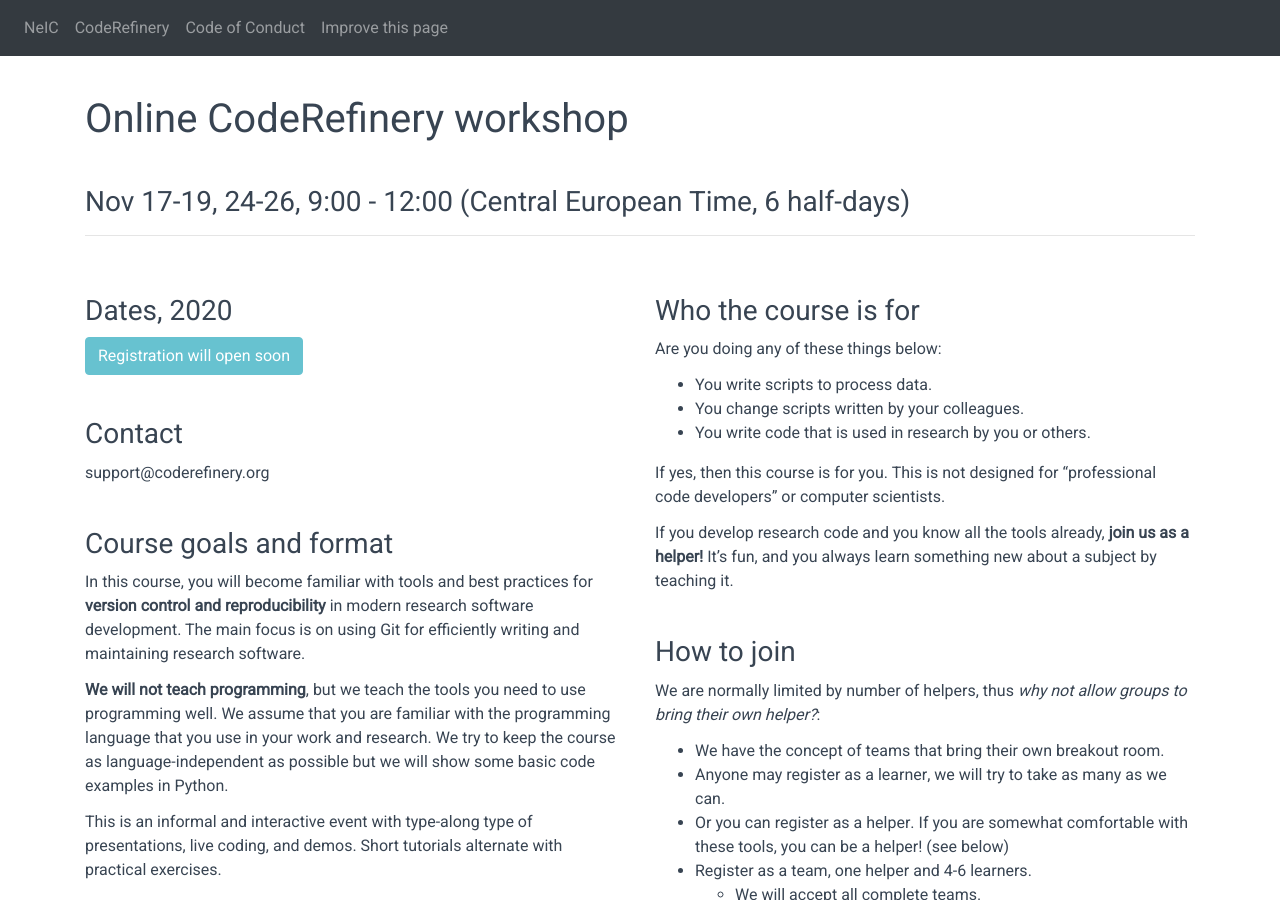
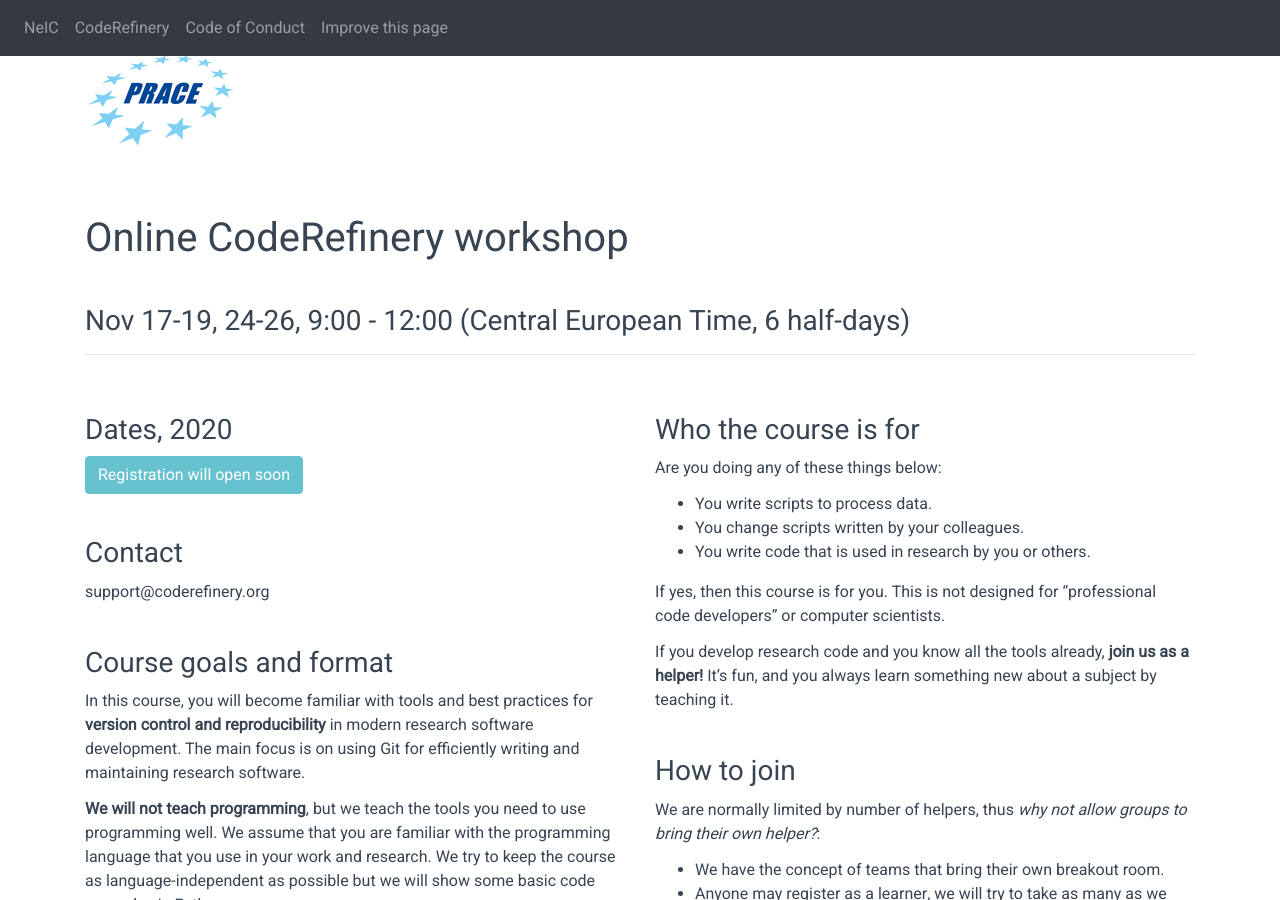
Before and after one commit to coderefinery/2020-11-17-online, a Jekyll site: the page built from index.md, in a window 1280 px wide and 900 px high. Built offline with Jekyll 4.4.1, drawn with Linux system fonts in a browser that asks for light colours; comment, search, counter and statistics services are not loaded.

Commit message:
logo test without local testing...

```diff
--- a/title.md
+++ b/title.md
@@ -1,3 +1,5 @@
+![](img/prace_logo.png)
+
 # Online CodeRefinery workshop
 
 ### Nov 17-19, 24-26, 9:00 - 12:00 (Central European Time, 6 half-days)
```
Also changed, not shown: img/prace_logo.png (added).
